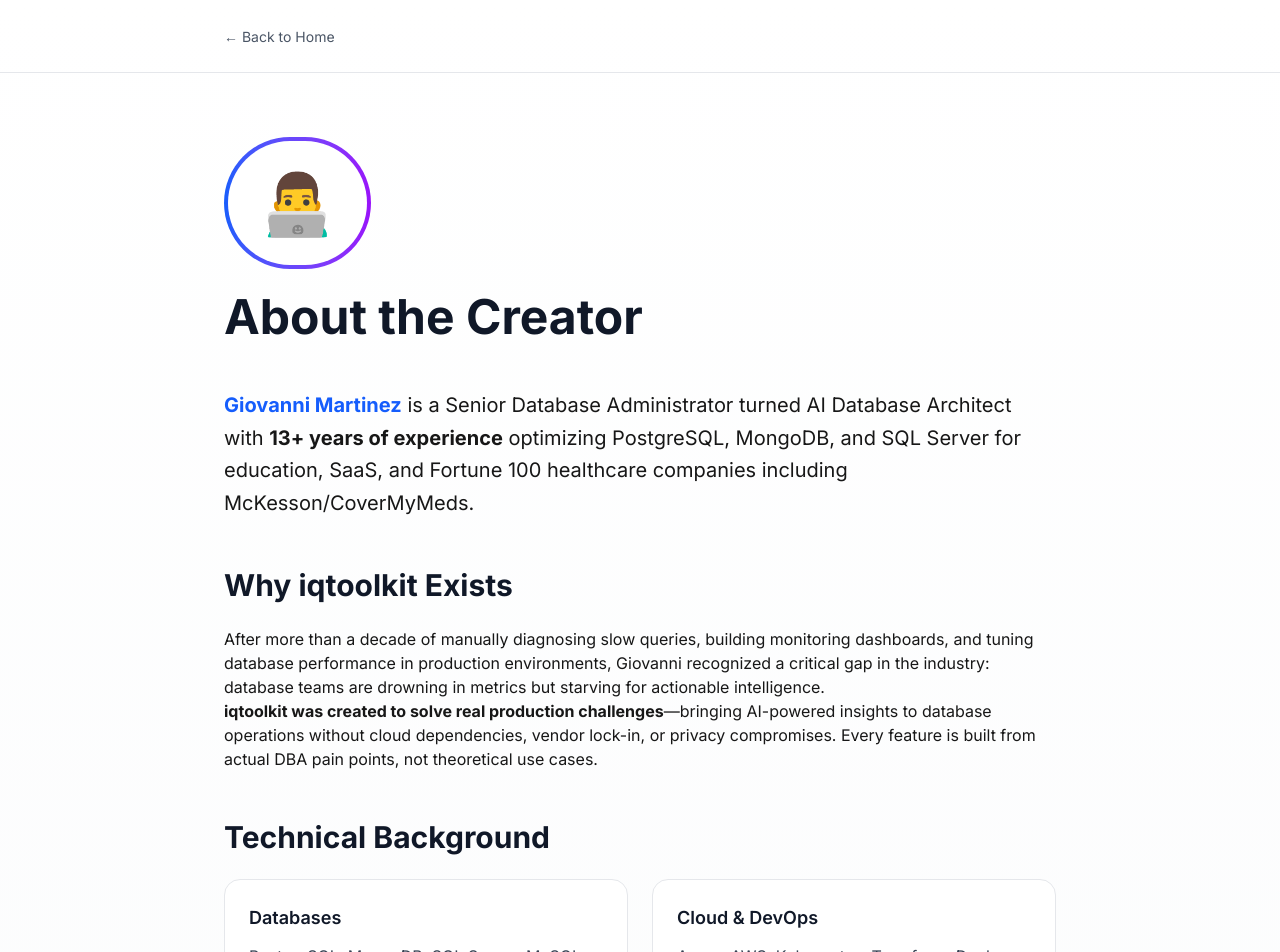
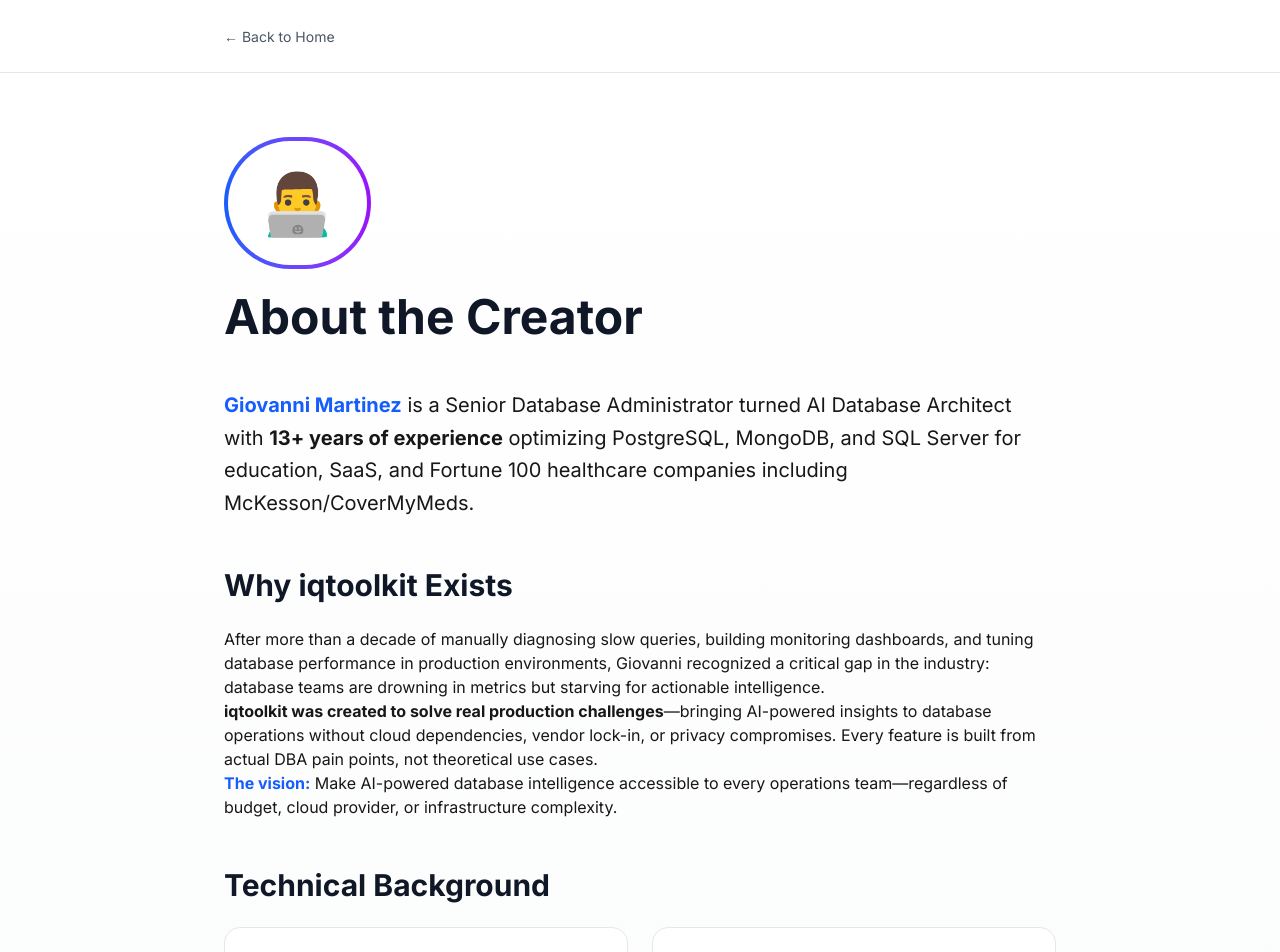
Before and after one commit to iqtoolkit/iqtoolkit.ai, a Next.js app: page /about in a window 1280 px wide. Shown: the top 952 px of the page. Built offline with nearby package versions, Linux system fonts and the light colour scheme.

Commit message:
fix: add vision statement to About page for clarity on AI-powered database intelligence

```diff
--- a/app/about/page.tsx
+++ b/app/about/page.tsx
@@ -64,6 +64,11 @@ export default function AboutPage() {
               AI-powered insights to database operations without cloud dependencies, vendor lock-in,
               or privacy compromises. Every feature is built from actual DBA pain points, not
               theoretical use cases.
+            </p>
+            <p>
+              <strong className="text-blue-600 dark:text-blue-400">The vision:</strong> Make
+              AI-powered database intelligence accessible to every operations team—regardless of
+              budget, cloud provider, or infrastructure complexity.
             </p>
           </div>
         </section>
```
